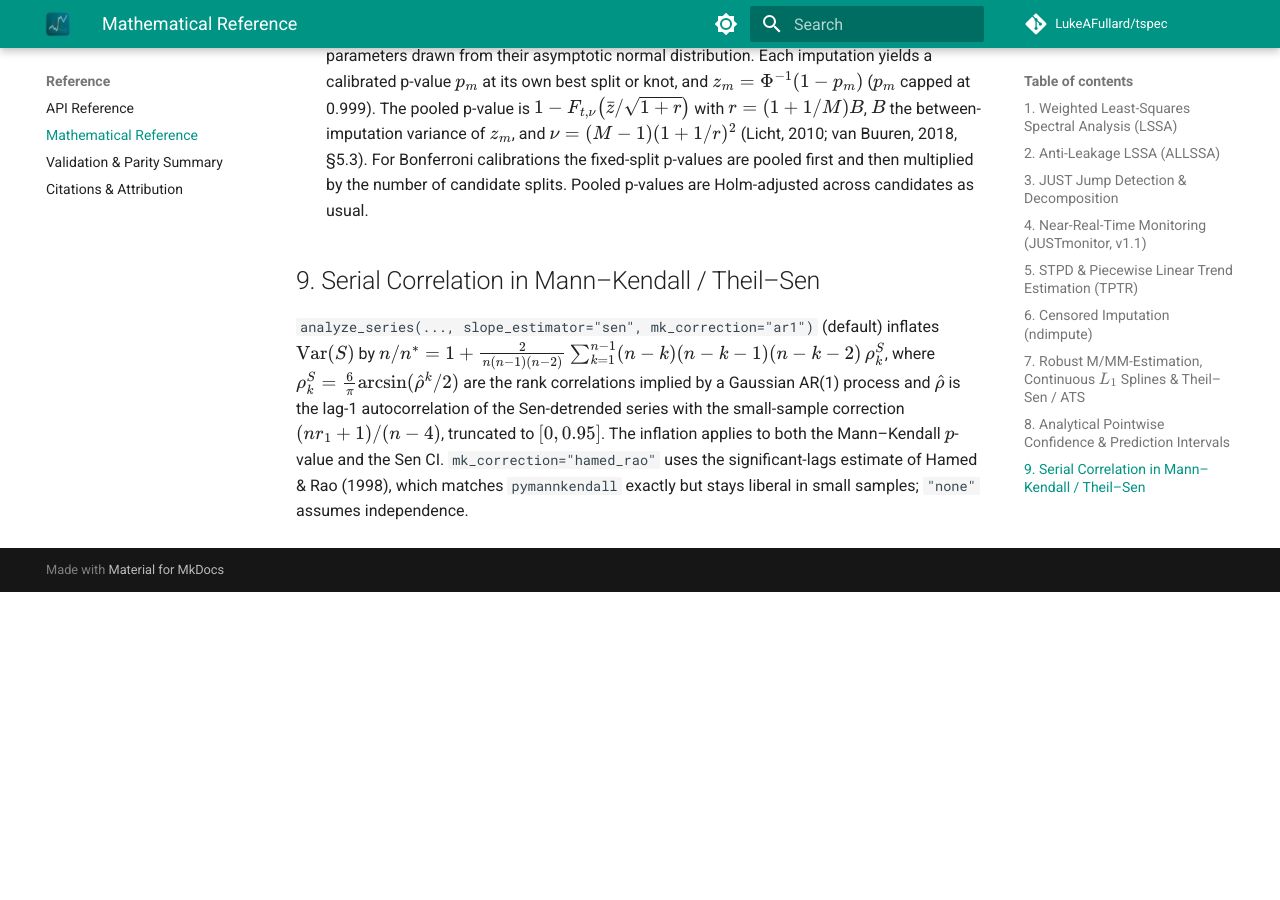
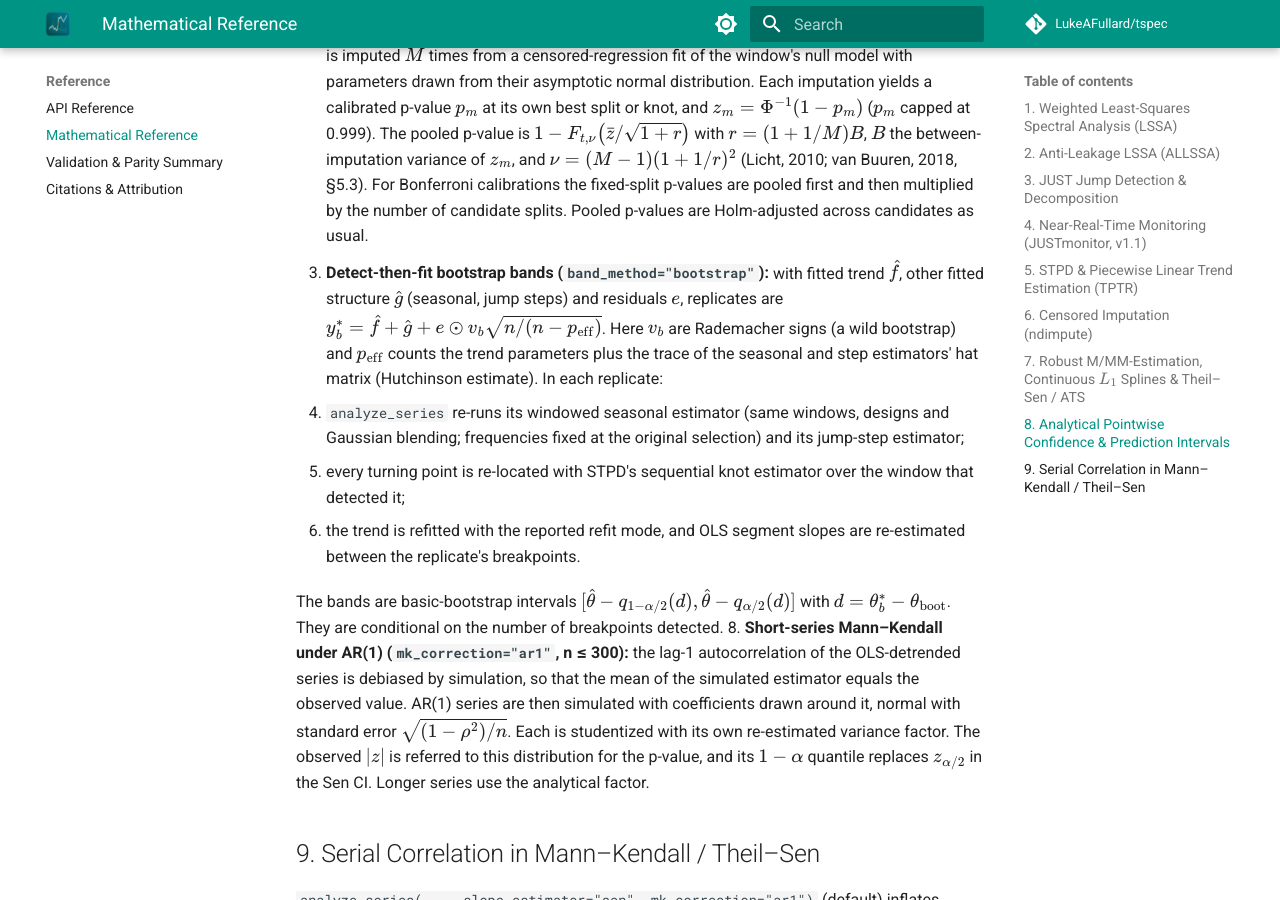
Before and after one commit to LukeAFullard/tspec, an MkDocs documentation site: the page built from docs/reference/math.md, in a window 1280 px wide and 900 px high, scrolled down 8052 px. Built offline with MkDocs 1.6.1 and Material for MkDocs 9.7.7, drawn with Linux system fonts in a browser that asks for light colours; comment, search, counter and statistics services are not loaded; before the commit the page ends 8644 px from its top, so only the background shows below that; some of the changed text lies outside the part shown.

Commit message:
Docs: band_method and the short-series MK bootstrap (math reference, parameters)
Co-Authored-By: Claude Opus 5.5 <noreply@anthropic.com>
Claude-Session: https://claude.ai/code/session_01QKhM2viWuroYbviJZpTJwP

```diff
--- a/docs/reference/math.md
+++ b/docs/reference/math.md
@@ -125,7 +125,7 @@ ALLSSA iteratively extracts significant sinusoids simultaneously with the trend
 
 ## 8. Analytical Pointwise Confidence & Prediction Intervals
 
-All pointwise intervals at nominal level $1 - \alpha = \text{ci\_level}$ are conditional on the detected breakpoints and selected harmonic frequencies and assume independent residuals unless a full inverse-covariance weight matrix $P = C_f^{-1}$ is supplied:
+All pointwise intervals at nominal level $1 - \alpha = \text{ci\_level}$ assume independent residuals unless a full inverse-covariance weight matrix $P = C_f^{-1}$ is supplied. The analytical intervals below are conditional on the detected breakpoints and selected harmonic frequencies. The default post-detection bands of `stpd` and `analyze_series` (`band_method="bootstrap"`, item 7) are not:
 
 1. **JUST Decomposition (`just_decompose`):** Within each local window $m$ with unscaled parameter covariance $\hat{\Sigma}_m$ (from WLS or Huber/MM IRLS), default mode (`parity_mode=False`) keeps the fitted pure sinusoids $\hat{S}_m(t) = D_{\text{seas}} \hat{c}_S$ unshifted (preventing seasonal-balance bias on irregular timestamps where windows contain unequal summer/winter counts), giving exact block variances:
    $$\widehat{\text{Var}}(\hat{T}_m(t_i)) = \bigl(D_{\text{tr}} \hat{\Sigma}_{m,TT} D_{\text{tr}}^T\bigr)_{ii}, \qquad \widehat{\text{Var}}(\hat{S}_m(t_i)) = \bigl(D_{\text{seas}} \hat{\Sigma}_{m,SS} D_{\text{seas}}^T\bigr)_{ii}.$$
@@ -146,6 +146,13 @@ All pointwise intervals at nominal level $1 - \alpha = \text{ci\_level}$ are con
 
 5. **Censored segments (`analyze_series`, `slope_estimator="ols"`):** For segments containing censored values, `n_imputations` (default 20) proper multiple imputations are drawn from a normal censored linear regression in time fitted to the deseasonalized values and limits (parameters drawn from their asymptotic normal distribution), each imputed segment is fit by OLS, and slopes are pooled with Rubin's rules, $T = \bar{U} + (1 + 1/m) B$, with Barnard–Rubin (1999) degrees of freedom (`estimator="ols_mi"`).
 6. **Censored detection p-values (`detection_imputations` $= M > 1$):** each candidate window is imputed $M$ times from a censored-regression fit of the window's null model with parameters drawn from their asymptotic normal distribution. Each imputation yields a calibrated p-value $p_m$ at its own best split or knot, and $z_m = \Phi^{-1}(1 - p_m)$ ($p_m$ capped at 0.999). The pooled p-value is $1 - F_{t,\nu}\bigl(\bar z / \sqrt{1 + r}\bigr)$ with $r = (1 + 1/M) B$, $B$ the between-imputation variance of $z_m$, and $\nu = (M-1)(1 + 1/r)^2$ (Licht, 2010; van Buuren, 2018, §5.3). For Bonferroni calibrations the fixed-split p-values are pooled first and then multiplied by the number of candidate splits. Pooled p-values are Holm-adjusted across candidates as usual.
+7. **Detect-then-fit bootstrap bands (`band_method="bootstrap"`):** with fitted trend $\hat f$, other fitted structure $\hat g$ (seasonal, jump steps) and residuals $e$, replicates are $y^*_b = \hat f + \hat g + e \odot v_b \sqrt{n/(n - p_{\text{eff}})}$. Here $v_b$ are Rademacher signs (a wild bootstrap) and $p_{\text{eff}}$ counts the trend parameters plus the trace of the seasonal and step estimators' hat matrix (Hutchinson estimate). In each replicate:
+   - `analyze_series` re-runs its windowed seasonal estimator (same windows, designs and Gaussian blending; frequencies fixed at the original selection) and its jump-step estimator;
+   - every turning point is re-located with STPD's sequential knot estimator over the window that detected it;
+   - the trend is refitted with the reported refit mode, and OLS segment slopes are re-estimated between the replicate's breakpoints.
+
+   The bands are basic-bootstrap intervals $[\hat\theta - q_{1-\alpha/2}(d), \hat\theta - q_{\alpha/2}(d)]$ with $d = \theta^*_b - \theta_{\text{boot}}$. They are conditional on the number of breakpoints detected.
+8. **Short-series Mann–Kendall under AR(1) (`mk_correction="ar1"`, n ≤ 300):** the lag-1 autocorrelation of the OLS-detrended series is debiased by simulation, so that the mean of the simulated estimator equals the observed value. AR(1) series are then simulated with coefficients drawn around it, normal with standard error $\sqrt{(1-\rho^2)/n}$. Each is studentized with its own re-estimated variance factor. The observed $|z|$ is referred to this distribution for the p-value, and its $1-\alpha$ quantile replaces $z_{\alpha/2}$ in the Sen CI. Longer series use the analytical factor.
 
 ## 9. Serial Correlation in Mann–Kendall / Theil–Sen
 
```
Also changed, not shown: docs/guide/parameters.md (+2 -1 lines).
